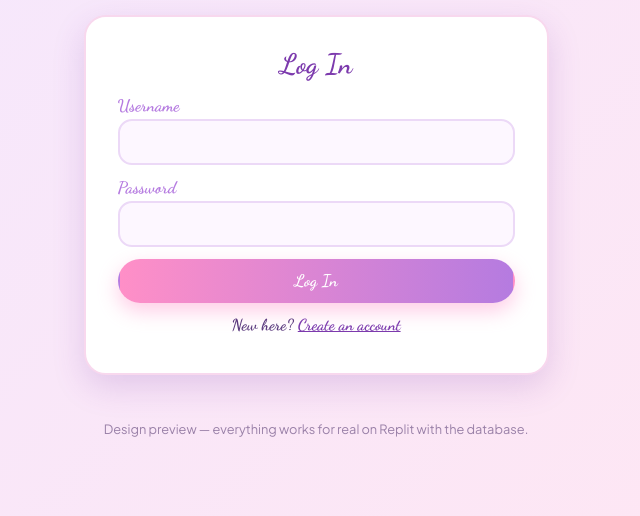
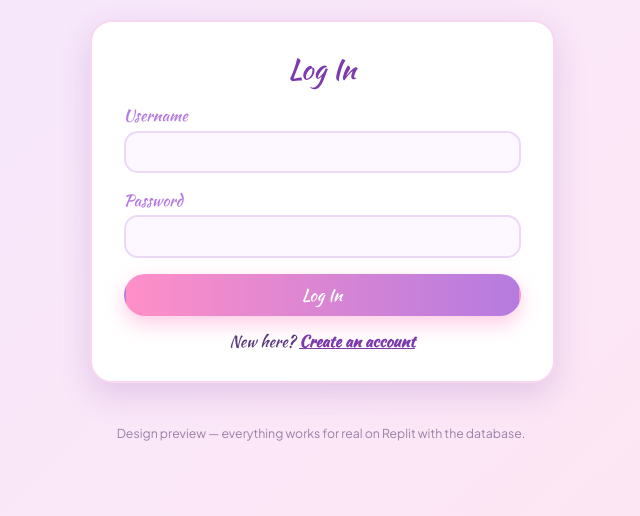
Before and after one commit to gabbym12/Quizwebsite, a website: page public/index.html in a window 1280 px wide. Shown: the part 284-800 px from the top of the page, without its empty margins (324-964 px from the left). Drawn offline with Linux system fonts and the light colour scheme; no server answers.

Commit message:
Match Mistral screenshot typography

```diff
--- a/public/index.html
+++ b/public/index.html
@@ -6,8 +6,8 @@
   <title>Gabby Football Quiz 🏈</title>
   <link rel="preconnect" href="https://fonts.googleapis.com" />
   <link rel="preconnect" href="https://fonts.gstatic.com" crossorigin />
-  <link href="https://fonts.googleapis.com/css2?family=Caveat:wght@600;700&family=Dancing+Script:wght@400..700&family=Plus+Jakarta+Sans:wght@400;500;600;700&display=swap" rel="stylesheet" />
-  <link rel="stylesheet" href="/styles.css?v=phase3-login-preview-4" />
+  <link href="https://fonts.googleapis.com/css2?family=Caveat:wght@600;700&family=Dancing+Script:wght@400..700&family=Kaushan+Script&family=Plus+Jakarta+Sans:wght@400;500;600;700&display=swap" rel="stylesheet" />
+  <link rel="stylesheet" href="/styles.css?v=phase3-login-preview-8" />
 </head>
 <body>
   <!-- Logged-in header -->
--- a/public/styles.css
+++ b/public/styles.css
@@ -32,21 +32,25 @@ body {
 }
 
 .title {
-  font-family: "Dancing Script", "Segoe Script", cursive;
-  font-size: clamp(3.3rem, 5.6vw, 3.55rem);
-  font-weight: 700;
+  font-family: "Kaushan Script", "Brush Script MT", cursive;
+  font-size: clamp(3.2rem, 5.6vw, 3.6rem);
+  font-weight: 400;
   line-height: 1.1;
   color: var(--deep-purple);
   margin-bottom: 0;
   white-space: nowrap;
+  transform: translate(2px, 2px) scaleX(0.95) scaleY(1.06);
+  -webkit-text-stroke: 0.3px currentColor;
 }
 
 .tagline {
   color: var(--purple);
-  font-family: "Dancing Script", "Segoe Script", cursive;
-  font-size: 1rem;
-  font-weight: 700;
-  margin: 0.35rem 0 1.8rem;
+  font-family: "Kaushan Script", "Brush Script MT", cursive;
+  font-size: 0.9rem;
+  font-weight: 400;
+  margin: 0.85rem 0 1.4rem;
+  position: relative;
+  left: 5px;
 }
 
 .container {
@@ -67,8 +71,11 @@ body {
 }
 
 #login-card {
-  min-height: 360px;
+  width: 466px;
+  max-width: 100%;
+  min-height: 363px;
   padding: 2rem 2rem 1.1rem;
+  transform: translateX(6px);
 }
 
 .card-title {
@@ -95,26 +102,26 @@ body {
 .container > #login-card .label,
 .container > #login-card .btn,
 .container > #login-card .switch {
-  font-family: "Dancing Script", "Segoe Script", cursive;
-  font-weight: 700;
+  font-family: "Kaushan Script", "Brush Script MT", cursive;
+  font-weight: 400;
 }
 
 .container > #login-card .card-title {
   font-size: 1.75rem;
-  margin-bottom: 1rem;
+  margin-bottom: 1.25rem;
 }
 
 .container > #login-card .label {
-  font-size: 1.05rem;
+  font-size: 1rem;
   gap: 0.2rem;
 }
 
-.container > #login-card .form { gap: 0.8rem; }
+.container > #login-card .form { gap: 1rem; }
 
 .input {
   font-family: "Plus Jakarta Sans", system-ui, sans-serif;
   font-size: 1rem;
-  padding: 0.65rem 0.9rem;
+  padding: 0.55rem 0.9rem;
   border: 2px solid #ecd9f7;
   border-radius: 14px;
   background: #fdf7ff;
@@ -155,8 +162,15 @@ body {
 .btn:disabled { opacity: 0.4; cursor: not-allowed; transform: none; }
 
 .switch { margin-top: 0.8rem; font-size: 1rem; text-align: center; }
-.container > #login-card .switch { font-size: 1rem; }
-.container > #login-card .btn { font-size: 1.05rem; }
+.container > #login-card .switch {
+  font-size: 1rem;
+  margin-top: 0.86rem;
+}
+
+.container > #login-card .btn {
+  font-size: 1.05rem;
+  padding: 0.45rem 1.5rem;
+}
 .switch a { color: var(--deep-purple); font-weight: 700; text-decoration: underline; }
 
 .msg { min-height: 1.6rem; font-size: 1.2rem; text-align: center; }
@@ -166,12 +180,13 @@ body {
 
 .page-note {
   width: 100%;
-  margin: 1.8rem 0 0;
+  margin: 1.6rem 0 0;
   color: #9a81a8;
   font-family: "Plus Jakarta Sans", system-ui, sans-serif;
-  font-size: 0.8rem;
+  font-size: 0.77rem;
   line-height: 1.5;
   text-align: center;
+  transform: translateX(5px);
 }
 
 .topbar {
```
